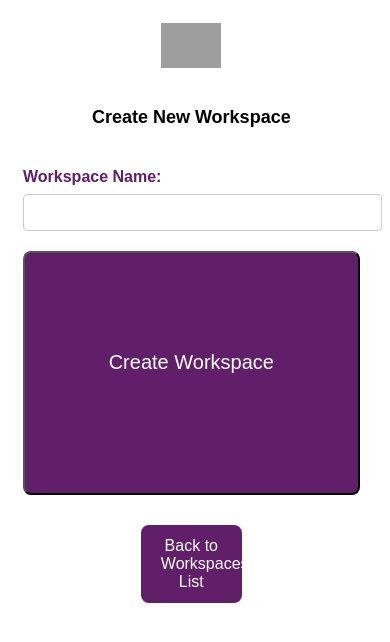
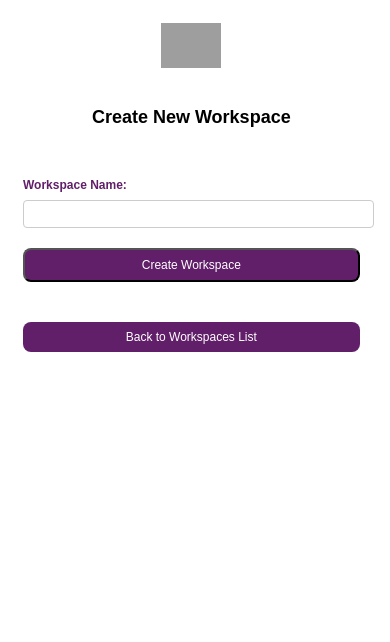
Before and after one commit to aflores852023/TrabajoFinal, a React (Vite) app: page /Workspaces/New in a window 390 px wide. Shown: the top 642 px of the page. Built offline with nearby package versions, Linux system fonts and the light colour scheme; grey boxes are pictures that could not be loaded.

Commit message:
ajustes de estilos responsivos

```diff
--- a/src/Pages/style.css
+++ b/src/Pages/style.css
@@ -553,10 +553,9 @@
   padding-top: 10px;
 }
 
-.create-workspace-button:hover {
+.create-workspace-button_in_worskpace:hover {
   background-color: #cc15e0;
 }
-
 
 .create-workspace-button_back_button {
   width: 30%;
@@ -574,3 +573,53 @@
 .create-workspace-button_back_button:hover {
   background-color: #cc15e0;
 }
+
+
+@media (max-width: 768px) {
+  .create-workspace-form {
+    padding: 15px;
+  }
+
+  .form-label {
+    font-size: 14px;
+  }
+
+  .form-input {
+    padding: 8px;
+    font-size: 14px;
+  }
+
+  .create-workspace-button_in_worskpace,
+  .create-workspace-button_back_button {
+    padding: 10px 16px;
+    font-size: 14px;
+    width: 50%;
+    height: auto;
+
+        }
+}
+
+
+@media (max-width: 480px) {
+  .create-workspace-form {
+    padding: 10px;
+  }
+
+  .form-label {
+    font-size: 12px;
+  }
+
+  .form-input {
+    padding: 6px;
+    font-size: 12px;
+  }
+
+  .create-workspace-button_in_worskpace,
+  .create-workspace-button_back_button {
+    padding: 8px 12px;
+    font-size: 12px;
+    width: 30%;
+    width: 100%;
+    height: auto;
+  }
+}
```
